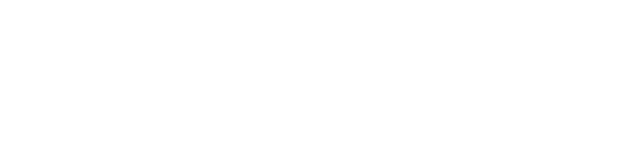
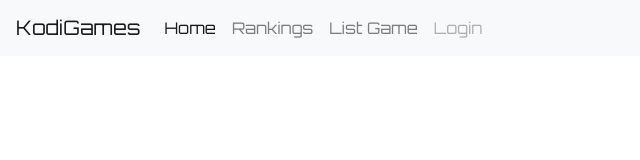
Before and after one commit to Project-web-2018-01/Home-page, a website: page index.html in a window 1280 px wide. Shown: the whole page, without its empty margins (0-640 px from the left). Drawn offline with nearby package versions, Linux system fonts and the light colour scheme.

Commit message:
Add navbar and colors and fonts in SASS

```diff
--- a/index.html
+++ b/index.html
@@ -4,16 +4,28 @@
     <meta charset="UTF-8">
     <title>KodiGames</title>
 
-    <link href="https://fonts.googleapis.com/css?family=Montserrat:300,400,700" rel="stylesheet">
+    <link href="https://fonts.googleapis.com/css?family=Lato:300,400|Orbitron:400,700" rel="stylesheet">
     <link rel="stylesheet" href="https://maxcdn.bootstrapcdn.com/bootstrap/4.0.0/css/bootstrap.min.css" integrity="sha384-Gn5384xqQ1aoWXA+058RXPxPg6fy4IWvTNh0E263XmFcJlSAwiGgFAW/dAiS6JXm" crossorigin="anonymous">
-
-    <script src="https://use.fontawesome.com/d3fe197efb.js"></script>
 
     <meta name="viewport" content="width=device-width, initial-scale=1, shrink-to-fit=no">
 
     <link rel="stylesheet" type="text/css" href="css/style.css">
 </head>
 <body>
+    <nav class="navbar navbar-expand-lg navbar-light bg-light">
+        <a class="navbar-brand" href="#">KodiGames</a>
+        <button class="navbar-toggler" type="button" data-toggle="collapse" data-target="#navbarNavAltMarkup" aria-controls="navbarNavAltMarkup" aria-expanded="false" aria-label="Toggle navigation">
+            <span class="navbar-toggler-icon"></span>
+        </button>
+        <div class="collapse navbar-collapse" id="navbarNavAltMarkup">
+            <div class="navbar-nav">
+                <a class="nav-item nav-link active" href="#">Home <span class="sr-only">(current)</span></a>
+                <a class="nav-item nav-link" href="#">Rankings</a>
+                <a class="nav-item nav-link" href="#">List Game</a>
+                <a class="nav-item nav-link disabled" href="#">Login</a>
+            </div>
+        </div>
+    </nav>
 
     <footer>
 
--- a/sass/style.scss
+++ b/sass/style.scss
@@ -0,0 +1,21 @@
+/*COLORS*/
+$dark-blue: #292c44;
+$dark-orange: #ff5349;
+$dark-white: #f0f0f1;
+$turquoise: #18cdca;
+$blue: #4f80e1;
+
+/*FONTS*/
+$orbitron: 'Orbitron', sans-serif;
+$lato: 'Lato', sans-serif;
+
+body {
+    font-family: Lato;
+    margin: 0 auto;
+    nav {
+        a {
+            font-family: $orbitron;
+        }
+
+    }
+}
```
Also changed, not shown: css/style.css, 1 other file.
